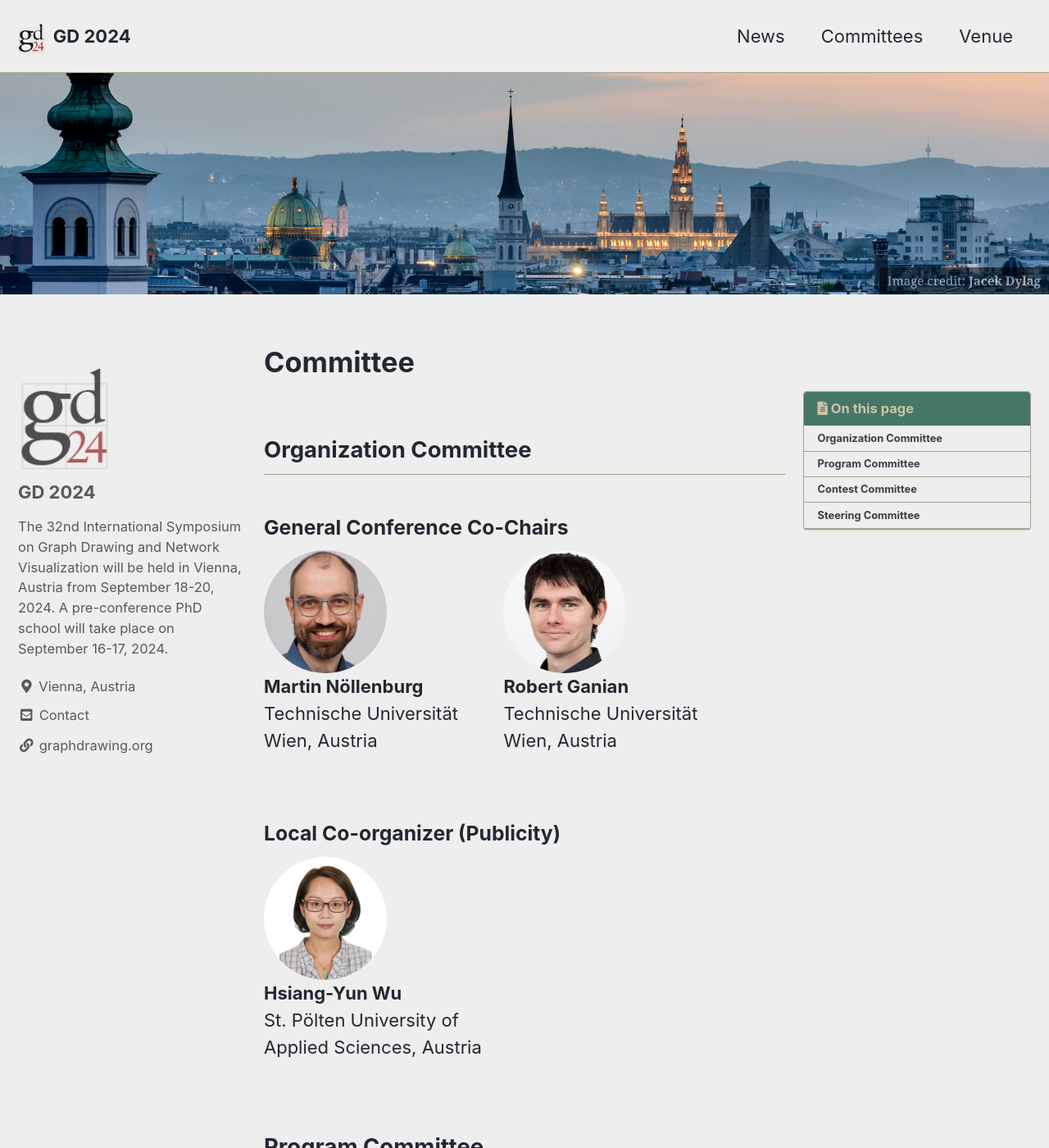
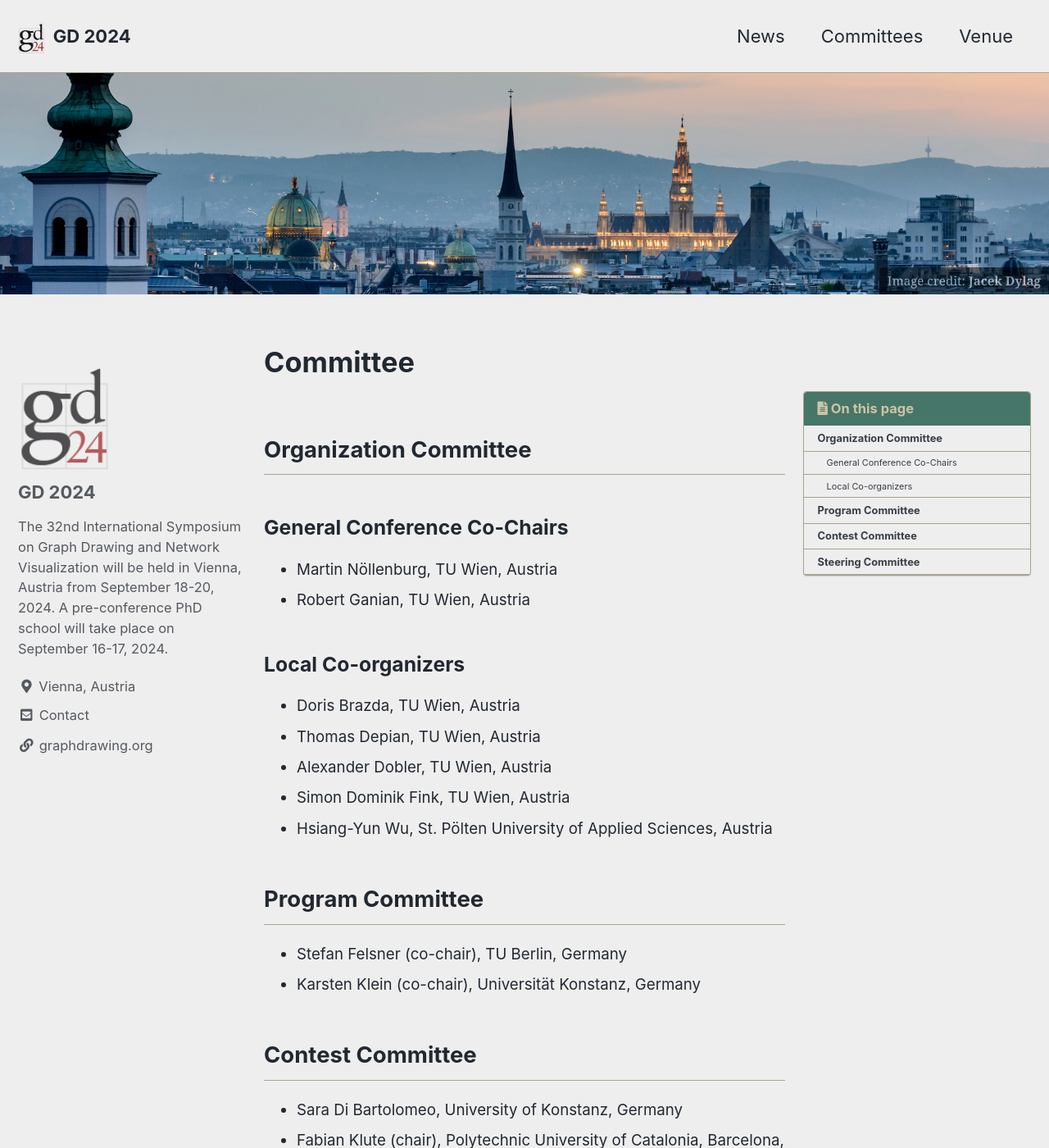
Before and after one commit to graphdrawing/gd2024, a Jekyll site: the page built from pages/committee.md, in a window 1280 px wide and 1400 px high. Shown: the whole window at 82% size. Built offline with Jekyll 4.4.1, drawn with Linux system fonts in a browser that asks for light colours; cached includes are drawn as plain includes.

Commit message:
update organizers

```diff
--- a/pages/committee.md
+++ b/pages/committee.md
@@ -13,6 +13,21 @@ toc: true
 
 ## Organization Committee
 
+### General Conference Co-Chairs
+
+* Martin Nöllenburg, TU Wien, Austria
+* Robert Ganian, TU Wien, Austria
+
+### Local Co-organizers
+
+* Doris Brazda, TU Wien, Austria
+* Thomas Depian, TU Wien, Austria
+* Alexander Dobler, TU Wien, Austria
+* Simon Dominik Fink, TU Wien, Austria
+* Hsiang-Yun Wu, St. Pölten University of Applied Sciences, Austria
+
+
+<!--
 {% assign role = "" %}
 {% for member in data.OC-Members %}
   {% if role != member.Role %}
@@ -30,6 +45,7 @@ toc: true
 {{ member.Affiliation }}<br /><br />
 </div>
 {% endfor %}
+-->
 
 ## Program Committee
 
```
